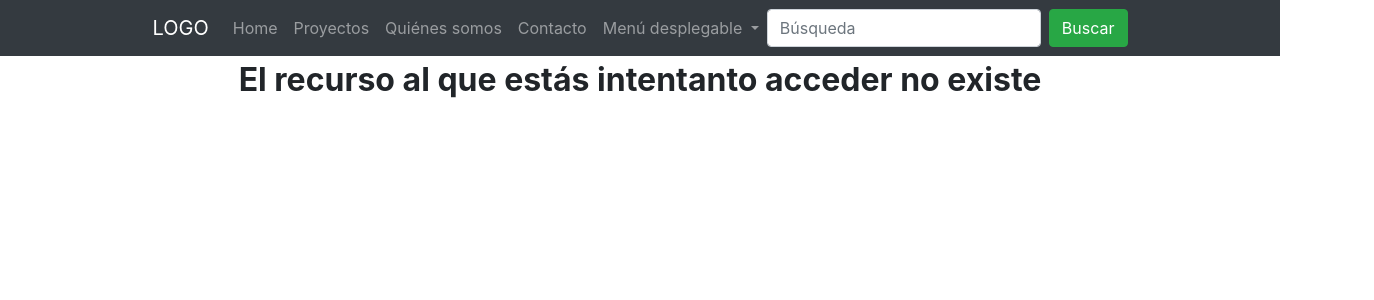
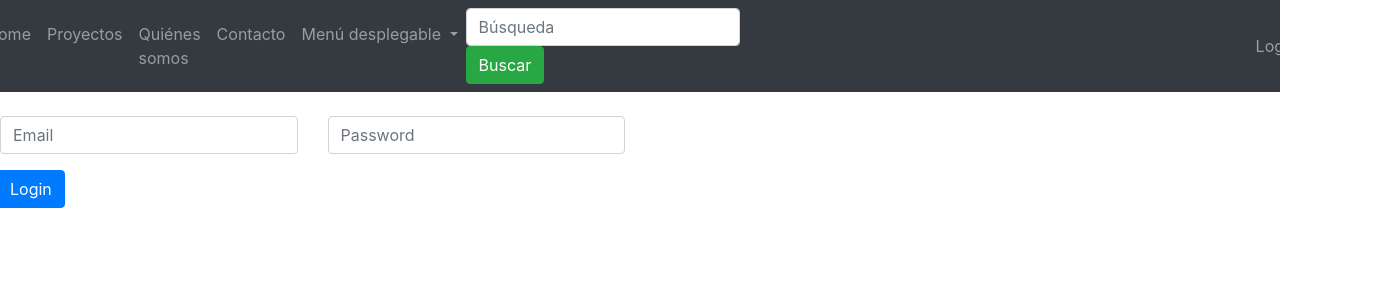
Before and after one commit to Rugren/app-empleados, an Angular app in the folder app-empleados/: page /login in a window 1280 px wide. Shown: the top 300 px of the page, 1374 px wide, since content can reach past the window. Built offline with nearby package versions, Linux system fonts and the light colour scheme.

Commit message:
Creado componente login. Ok funciona
Creado componente login y funciona.

Necesitamos registrarnos para poder ver los usuarios registrados.

```diff
--- a/app-empleados/package.json
+++ b/app-empleados/package.json
@@ -23,6 +23,7 @@
     "@angular/ssr": "^17.3.3",
     "bootstrap": "^5.3.3",
     "express": "^4.18.2",
+    "firebase": "^10.11.0",
     "jquery": "^3.7.1",
     "popper.js": "^1.16.1",
     "rxjs": "~7.8.0",
--- a/app-empleados/src/app/app.component.html
+++ b/app-empleados/src/app/app.component.html
@@ -63,6 +63,11 @@
     <button class="btn btn-success" type="submit">Buscar</button>
   </form>
 
+  <ul class="navbar-nav">
+    <li class="nav-item" style="margin-left: 500px;"><a class="nav-link" routerLink="/login">Login</a></li>
+    <li class="nav-item"><a class="nav-link" routerLink="/logout">Logout</a></li>
+  </ul>
+
 </nav>
 
 <router-outlet></router-outlet>
--- a/app-empleados/src/app/app.component.ts
+++ b/app-empleados/src/app/app.component.ts
@@ -1,4 +1,7 @@
 import { Component, OnInit } from '@angular/core';
+
+import firebase from 'firebase/compat/app'
+// import { AngularFireModule } from '@angular/fire/compat'
 
 @Component({
   selector: 'app-root',
@@ -12,6 +15,15 @@ export class AppComponent implements OnInit {
   constructor(){}
 
   ngOnInit(): void {
+
+    // Initialize Firebase
+    firebase.initializeApp({
+      apiKey: "AIzaSyC3SseHokcVeHyBx7GksfVRE_mp3Qy1BNw",
+      authDomain: "app-empleados-44a41.firebaseapp.com",
+
+    })
+
+
   }
 
 
--- a/app-empleados/src/app/data.services.ts
+++ b/app-empleados/src/app/data.services.ts
@@ -1,15 +1,17 @@
 import { HttpClient } from "@angular/common/http";
 import { Injectable } from "@angular/core";
 import { Empleado } from "./empleado.model";
+import { LoginService } from "./login/login.service";
 
 
 @Injectable()
 export class DataServices {
 
-    constructor(private httpClient:HttpClient){}
+    constructor(private httpClient:HttpClient, private loginService:LoginService){}
 
     cargarEmpleadosBD(){
-        return this.httpClient.get('https://app-empleados-44a41-default-rtdb.europe-west1.firebasedatabase.app/datos.json');
+        const token = this.loginService.getIdToken();
+        return this.httpClient.get('https://app-empleados-44a41-default-rtdb.europe-west1.firebasedatabase.app/datos.json?auth=' + token);
 
     }
 
--- /dev/null
+++ b/app-empleados/src/app/login/login.component.html
@@ -0,0 +1,24 @@
+<div>
+    <br>
+    <form class="form-group row" #miFormulario="ngForm" (ngSubmit)="login(miFormulario)">
+
+        <div class="form-group col-md-3">
+            <input type="email" name="email" placeholder="Email" class="form-control" ngModel>
+        </div>
+
+        <div class="form-group col-md-3">
+            <input type="password" name="password" placeholder="Password" class="form-control" ngModel>
+        </div>
+        <br>
+        <br>
+
+
+        <div>
+            <button class="btn btn-primary" type="submit">Login</button>
+        </div>
+
+
+    </form>
+
+
+</div>
--- /dev/null
+++ b/app-empleados/src/app/login/login.component.ts
@@ -0,0 +1,25 @@
+import { Component, OnInit } from '@angular/core';
+import { NgForm } from '@angular/forms';
+import { LoginService } from './login.service';
+
+@Component({
+  selector: 'app-login',
+  templateUrl: './login.component.html',
+  styleUrl: './login.component.css'
+})
+export class LoginComponent implements OnInit {
+
+  constructor(private loginService:LoginService) { }
+
+  ngOnInit(): void {
+  }
+
+  login(form:NgForm){
+    const email = form.value.email;
+    const password = form.value.password;
+
+    this.loginService.login(email, password);
+
+  }
+
+}
--- /dev/null
+++ b/app-empleados/src/app/login/login.service.ts
@@ -0,0 +1,32 @@
+import { Injectable } from "@angular/core";
+import { Router } from "@angular/router";
+
+import firebase from 'firebase/compat/app';
+import 'firebase/compat/auth';
+
+
+@Injectable()
+export class LoginService {
+
+    constructor(private router: Router) { }
+
+    token: string
+
+    login(email: string, password: string) {
+        firebase.auth().signInWithEmailAndPassword(email, password).then(
+            response => {
+                firebase.auth().currentUser?.getIdToken().then(
+                    token => {
+                        this.token = token;
+                        this.router.navigate(['/']);
+                    }
+                )
+            }
+        );
+    }
+
+    getIdToken(){
+        return this.token;
+    }
+
+}
```
Also changed, not shown: app-empleados/src/app/app.module.ts (+7 -2 lines), app-empleados/src/app/login/login.component.css (added), 2 other files (tests, documents, lock files or other folders).
